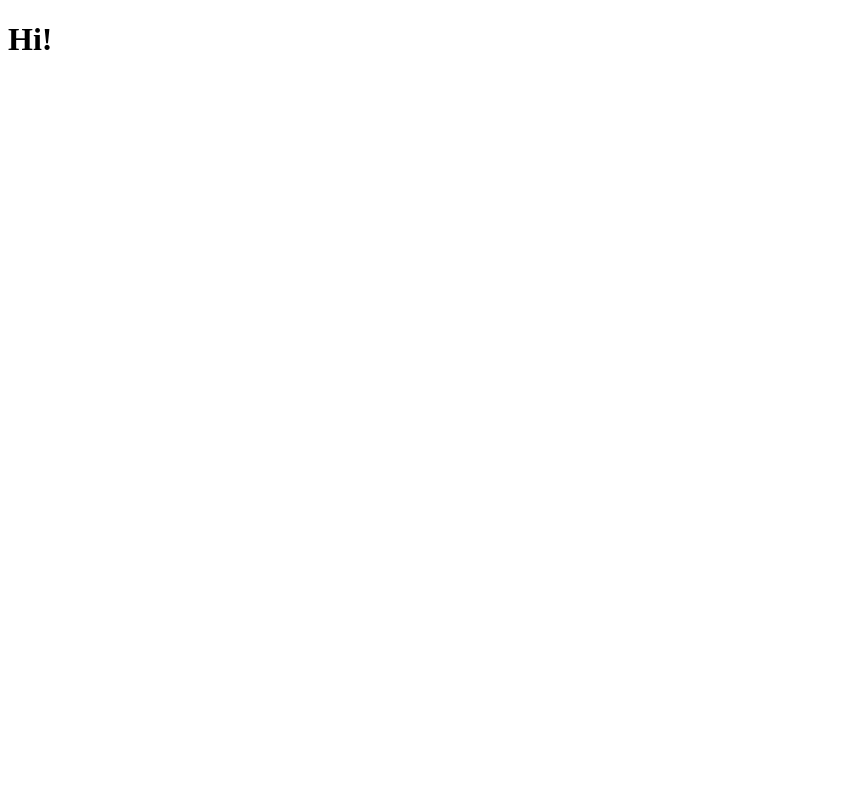
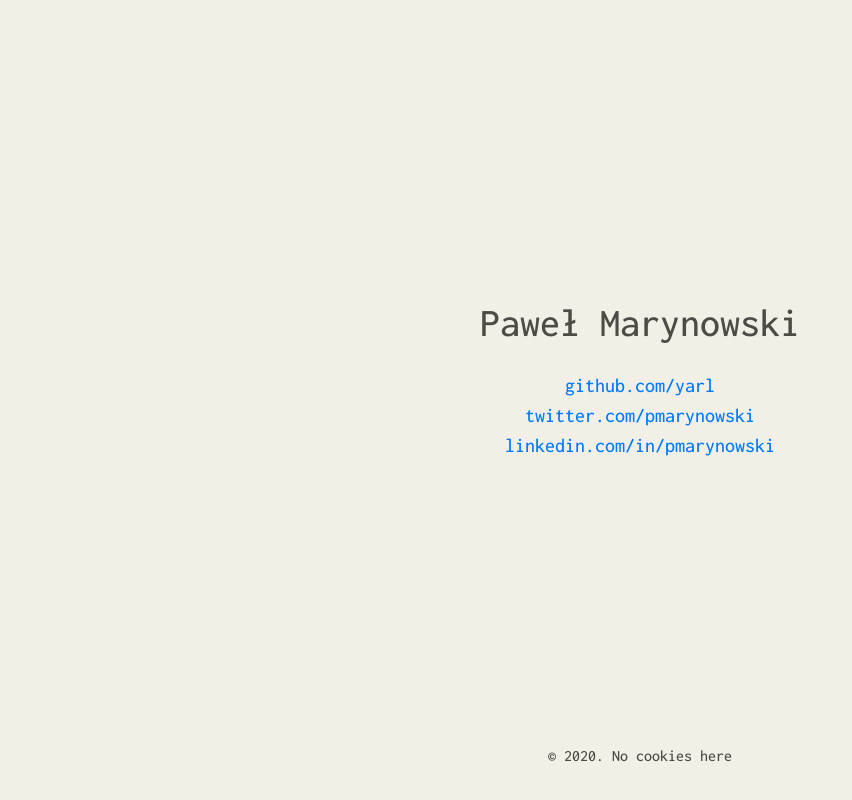
Before and after one commit to yarl/yarl.github.io, a plain HTML site: page index.html in a window 1280 px wide. Shown: the whole page, without its empty margins (0-852 px from the left). Drawn offline with nearby package versions, Linux system fonts and the light colour scheme.

Commit message:
add some content

```diff
--- a/index.html
+++ b/index.html
@@ -1,11 +1,59 @@
 <!DOCTYPE html>
 <html lang="en">
   <head>
-    <meta charset="UTF-8" />
-    <meta name="viewport" content="width=device-width, initial-scale=1.0" />
-    <title>yarlu.pl</title>
+    <meta charset="utf-8" />
+    <meta
+      name="viewport"
+      content="width=device-width, initial-scale=1, shrink-to-fit=no"
+    />
+    <meta name="description" content="Paweł Marynowski" />
+    <meta name="author" content="Paweł Marynowski" />
+    <title>Paweł Marynowski - yarlu.pl</title>
+    <link
+      rel="stylesheet"
+      href="https://stackpath.bootstrapcdn.com/bootstrap/4.3.1/css/bootstrap.min.css"
+      integrity="sha384-ggOyR0iXCbMQv3Xipma34MD+dH/1fQ784/j6cY/iJTQUOhcWr7x9JvoRxT2MZw1T"
+      crossorigin="anonymous"
+    />
+    <link
+      href="https://fonts.googleapis.com/css2?family=Inconsolata:wght@500&display=swap"
+      rel="stylesheet"
+    />
+    <style>
+      html,
+      body {
+        height: 100%;
+        background-color: #f2efe6;
+        color: #4c4b46;
+        font-family: "Inconsolata", monospace;
+      }
+      .cover-container {
+        max-width: 800px;
+      }
+    </style>
   </head>
-  <body>
-    <h1>Hi!</h1>
+  <body class="text-center">
+    <div class="cover-container d-flex w-100 h-100 p-3 mx-auto flex-column">
+      <main
+        class="d-flex flex-column h-100 align-items-center justify-content-center"
+      >
+        <h1 class="cover-heading pb-3">Paweł Marynowski</h1>
+        <div class="d-flex flex-column lead">
+          <a href="https://github.com/yarl">github.com/yarl</a>
+          <a href="https://twitter.com/pmarynowski">twitter.com/pmarynowski</a>
+          <a href="https://www.linkedin.com/in/pmarynowski/"
+            >linkedin.com/in/pmarynowski</a
+          >
+        </div>
+      </main>
+
+      <footer class="mastfoot mt-auto">
+        <div class="inner">
+          <p>
+            © 2020. No cookies here
+          </p>
+        </div>
+      </footer>
+    </div>
   </body>
 </html>
```
